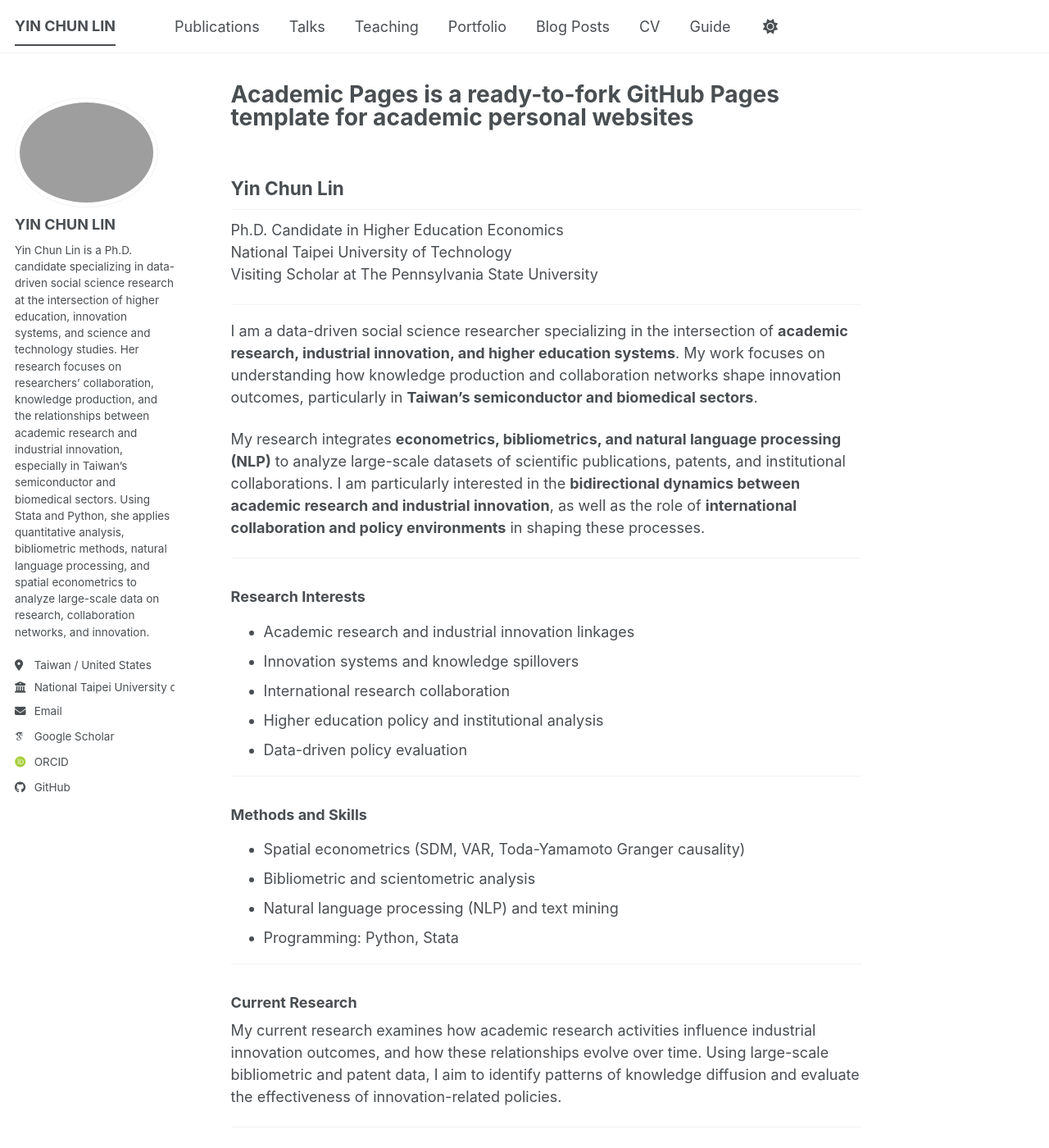
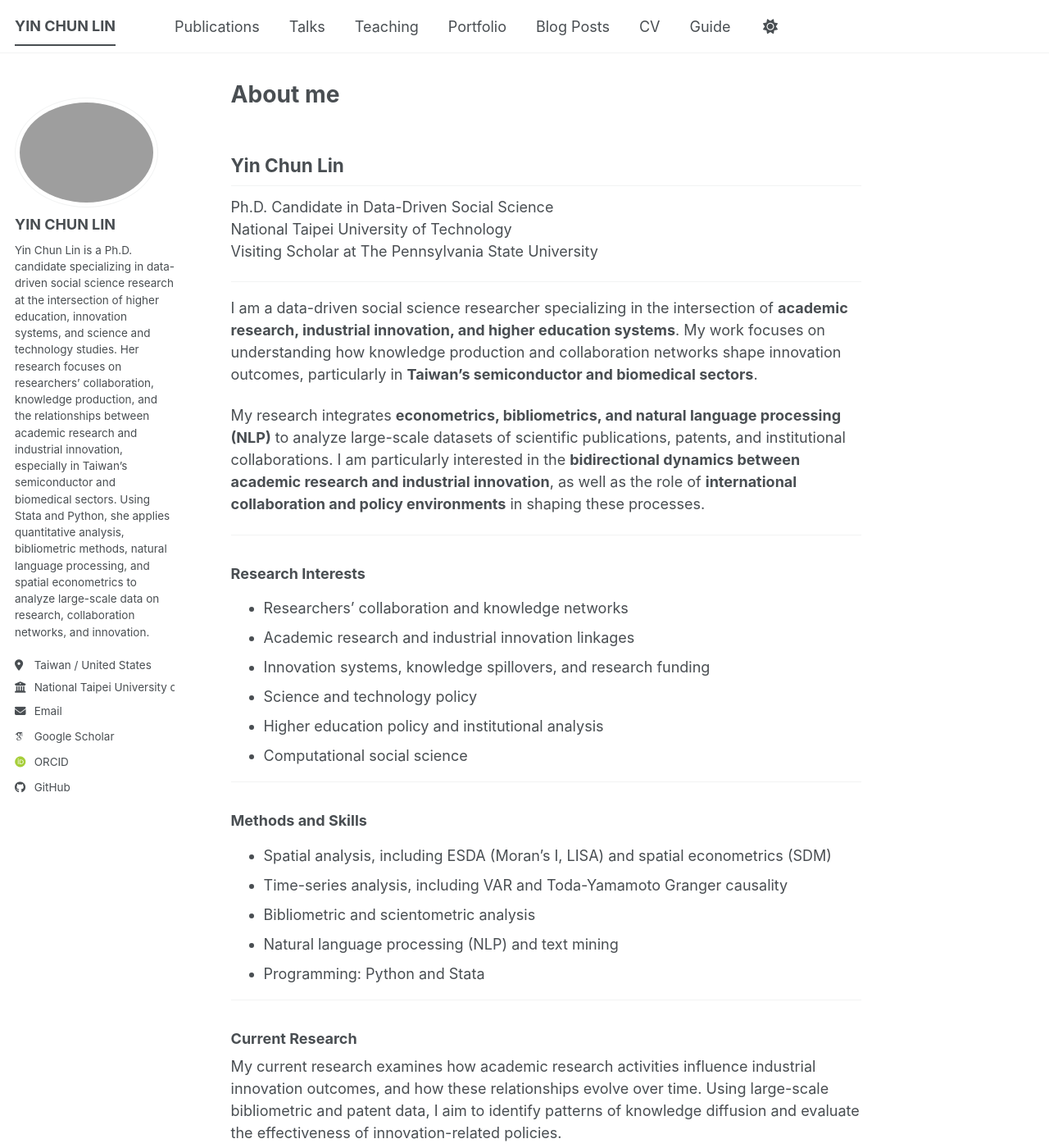
Before and after one commit to Christina0824/yinchun.github.io, a Jekyll site: the page built from _pages/about.md, in a window 1280 px wide and 1400 px high. Shown: the whole window at 82% size. Built offline with Jekyll 4.4.1, drawn with Linux system fonts in a browser that asks for light colours; some web fonts are replaced; a script bundle is joined from its source files by our own code; library files that are not in the unit come from our copies; some of the changed text lies outside the part shown.

Commit message:
Revise about page content and title
Updated personal information and research interests.

```diff
--- a/_pages/about.md
+++ b/_pages/about.md
@@ -1,6 +1,6 @@
 ---
 permalink: /
-title: "Academic Pages is a ready-to-fork GitHub Pages template for academic personal websites"
+title: "About me"
 author_profile: true
 redirect_from:
   - /about/
@@ -8,7 +8,7 @@ redirect_from:
 ---
 ## Yin Chun Lin
 
-Ph.D. Candidate in Higher Education Economics
+Ph.D. Candidate in Data-Driven Social Science
 National Taipei University of Technology
 Visiting Scholar at The Pennsylvania State University
 
@@ -22,20 +22,22 @@ My research integrates **econometrics, bibliometrics, and natural language proce
 
 ### Research Interests
 
+- Researchers’ collaboration and knowledge networks
 - Academic research and industrial innovation linkages
-- Innovation systems and knowledge spillovers
-- International research collaboration
+- Innovation systems, knowledge spillovers, and research funding
+- Science and technology policy
 - Higher education policy and institutional analysis
-- Data-driven policy evaluation
+- Computational social science
 
 ---
 
 ### Methods and Skills
 
-- Spatial econometrics (SDM, VAR, Toda-Yamamoto Granger causality)
+- Spatial analysis, including ESDA (Moran’s I, LISA) and spatial econometrics (SDM)
+- Time-series analysis, including VAR and Toda-Yamamoto Granger causality
 - Bibliometric and scientometric analysis
 - Natural language processing (NLP) and text mining
-- Programming: Python, Stata
+- Programming: Python and Stata
 
 ---
 
```
Also changed, not shown: other parts of _pages/about.md (+1 -2 lines).
